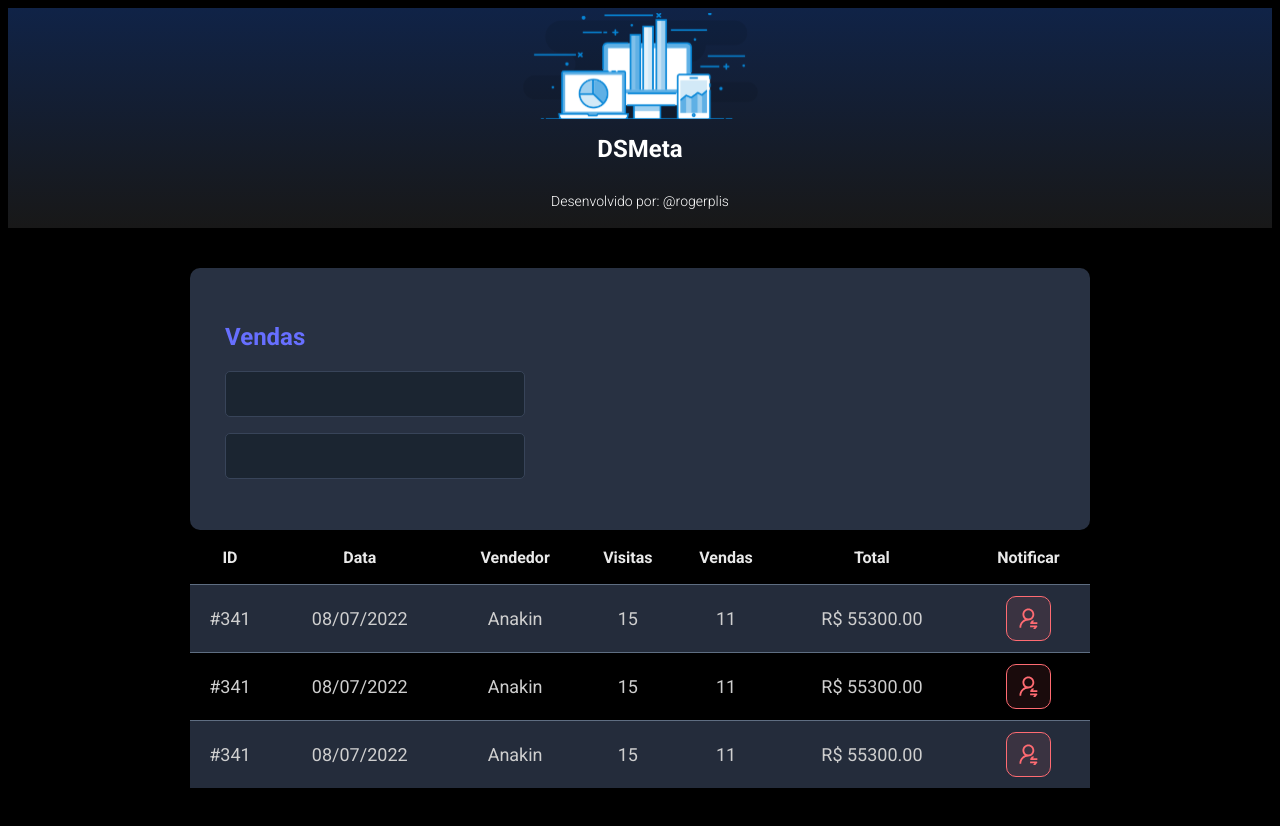
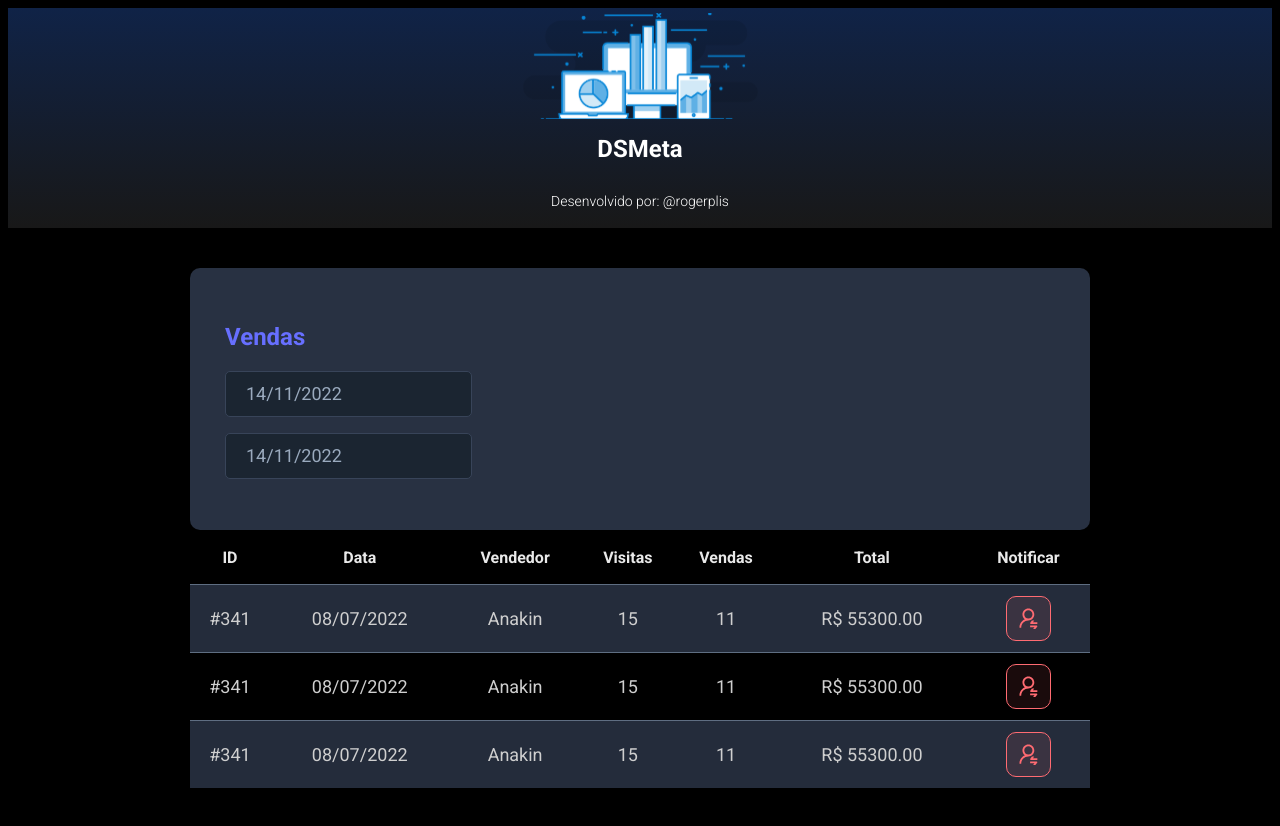
Before and after one commit to rogerplis/dsmeta, a React (Vite) app in the folder frontend/: page / in a window 1280 px wide. Shown: the top 826 px of the page. Built offline with nearby package versions, Linux system fonts and the light colour scheme.

Commit message:
DatePicker

```diff
--- a/frontend/package.json
+++ b/frontend/package.json
@@ -9,7 +9,9 @@
     "preview": "vite preview"
   },
   "dependencies": {
+    "@types/react-datepicker": "4.4.2",
     "react": "^18.2.0",
+    "react-datepicker": "4.8.0",
     "react-dom": "^18.2.0"
   },
   "devDependencies": {
--- /dev/null
+++ b/frontend/src/components/DatePicker/index.tsx
@@ -0,0 +1,14 @@
+import DatePicker from "react-datepicker";
+import "react-datepicker/dist/react-datepicker.css";
+
+function DateSelect() {
+    return (
+        <DatePicker
+        selected={new Date()}
+    onChange={(date: Date) => {}}
+    className="dsmeta-form-control"
+    dateFormat="dd/MM/yyyy"
+        />
+    )
+}
+export default DateSelect
--- a/frontend/src/components/SalesCard/index.tsx
+++ b/frontend/src/components/SalesCard/index.tsx
@@ -1,3 +1,5 @@
+
+import DateSelect from "../DatePicker"
 import "./styles.css"
 
 function SalesCard() {
@@ -6,10 +8,10 @@ function SalesCard() {
             <h2 className="dsmeta-sales-title">Vendas</h2>
             <div>
               <div className="dsmeta-form-control-container">
-                <input className="dsmeta-form-control" type="text"/>
+                <DateSelect/>
               </div>
               <div className="dsmeta-form-control-container">
-                <input className="dsmeta-form-control" type="text"/>
+              <DateSelect/>
               </div>
             </div>
             </div>
```
Also changed, not shown: 1 other file (tests, documents, lock files or other folders).
